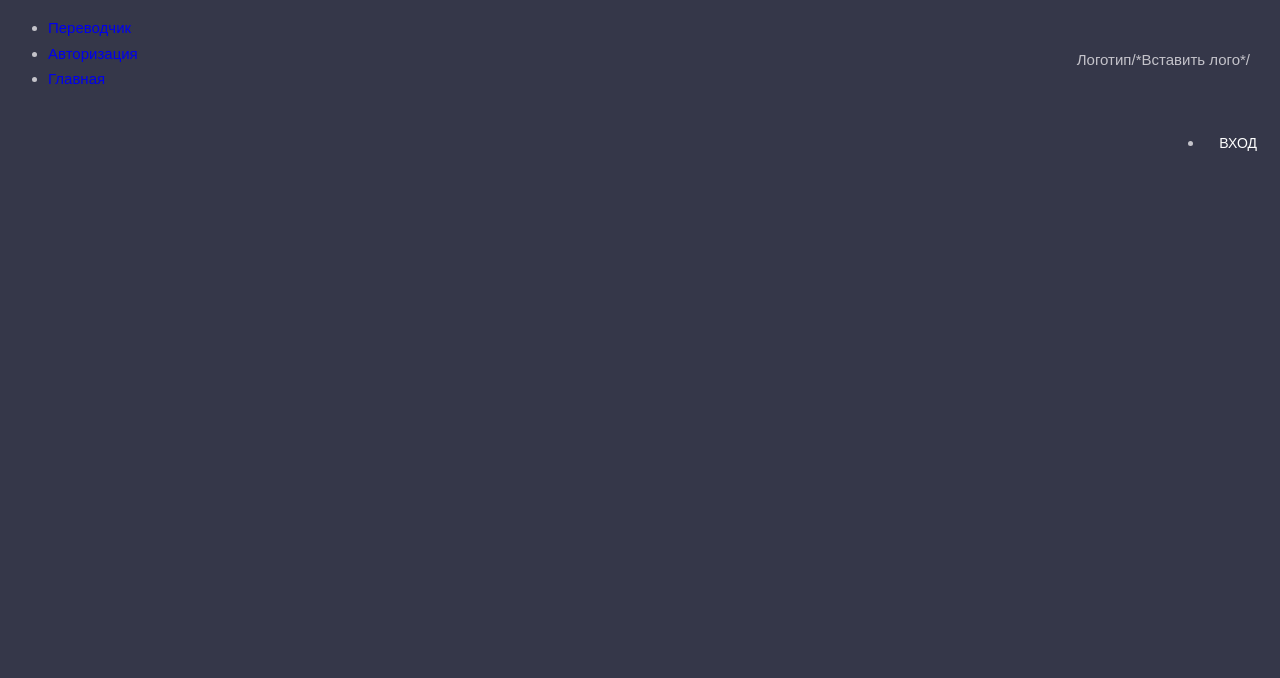
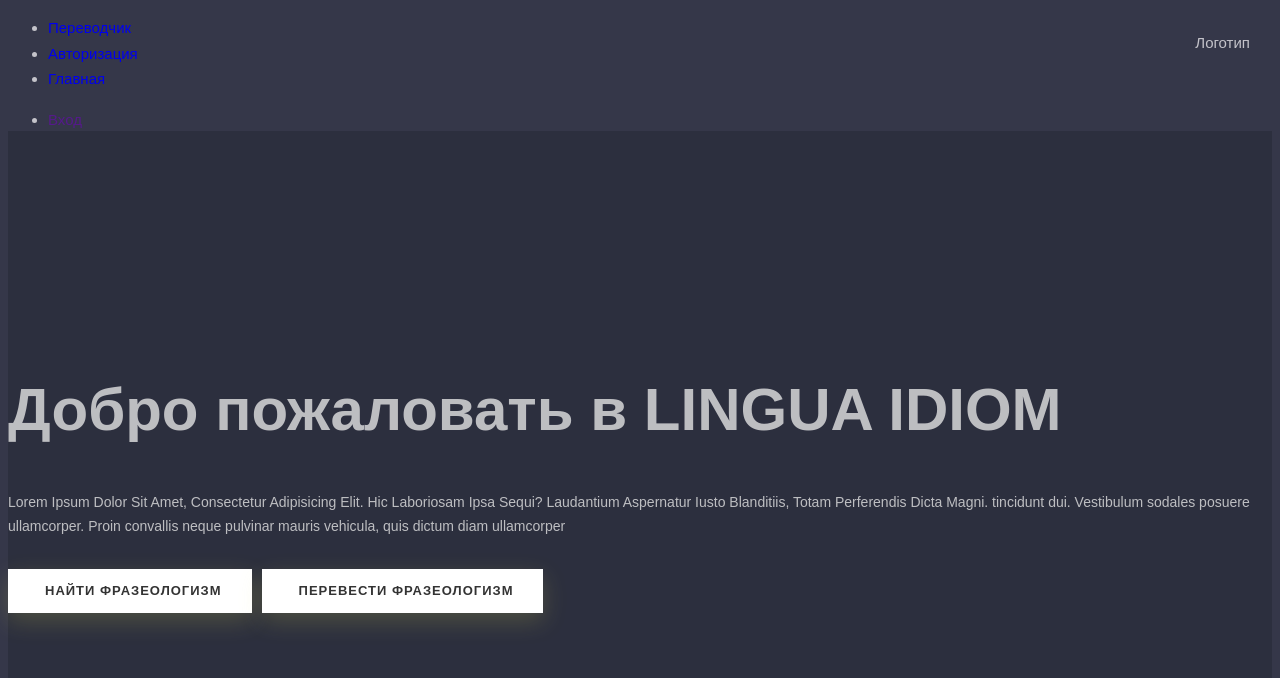
Before and after one commit to DoctorLivchic/is_audio_idioms_front, a React (Create React App) app: page /main_page/Main_page in a window 1280 px wide. Shown: the top 678 px of the page. Built offline with nearby package versions, Linux system fonts and the light colour scheme.

Commit message:
Доработка главной формы

```diff
--- a/src/Main.css
+++ b/src/Main.css
@@ -460,7 +460,7 @@ h6 span{
 	margin:0;
 }
 .header .nav li a {
-	color: #d5d5d5;
+	color: #ffffff;
     font-size: 14px;
     font-weight: 500;
     text-transform: uppercase;
@@ -542,3 +542,65 @@ a,button{
 	box-shadow:none;
 	text-decoration:none;
 }
+
+
+
+
+.slider{
+	position:relative;
+  top:-990%;
+}
+.slider:before{
+	position:absolute;
+	left:0%;
+	top:-90%;
+	content:"";
+	height:350%;
+	width:100%;
+	background:rgba(23, 25, 36, 0.711);
+	opacity:0.4;
+}
+.slider{
+	height:140%;
+	background-size:cover;
+	background-position:center;
+}
+.slider .text {
+	margin-top: 227px;
+}
+.slider h1 {
+	color: #fff;
+	font-size: 60px;
+	font-weight: 600;
+	margin: 0 0 30px;
+}
+.slider p{
+	color:#fff;
+}
+.slider .button{
+	margin-top:30px;
+}
+.slider .button .btn{
+	margin-right:10px;
+	background:#fff;
+	color:#333;
+	border-radius:0px;
+}
+.slider .button .btn:last-child{
+	margin-right:0px;
+}
+.slider .button .btn i{
+	margin-right:7px;
+}
+.slider .button .btn:hover{
+	color:#fff;
+	background:#102770;
+}
+.slider .button .primary{
+	background:#102770;
+	color:#fff;
+}
+.slider .button .primary:hover{
+	color:rgb(34, 34, 34);
+	background:#fff;
+}
--- a/src/main_page/Main_page.js
+++ b/src/main_page/Main_page.js
@@ -3,14 +3,14 @@ import React from "react";
 class Main_page extends React.Component{
     render(){
         return(
-                <div className="header" id="header">
+                <div className="main_page" id="main_page">
                     <div className="header-inne">
                         <div className="container">
                             <div className="row">
                                 <div className="col">
                                     <div className="logo">
                                         <a>Логотип</a>
-                                        /*Вставить лого*/
+
                                     </div>
                                 </div>
                                 <div className="button bar">
@@ -31,11 +31,27 @@ class Main_page extends React.Component{
                         </div>
                     </div>
 
+    <div className="slider" id="slider">
+			<div class="container">
+				<div class="row">
+					<div class="col-md-7 col-sm-12 col-xs-12">
+						<div class="text">
+							<h1>Добро пожаловать в LINGUA IDIOM</h1>
+							<p>Lorem Ipsum Dolor Sit Amet, Consectetur Adipisicing Elit. Hic Laboriosam Ipsa Sequi? Laudantium Aspernatur Iusto Blanditiis, Totam Perferendis Dicta Magni. tincidunt dui. Vestibulum sodales posuere ullamcorper. Proin convallis neque pulvinar mauris vehicula, quis dictum diam ullamcorper</p>
+							<div class="button">
+								<a href="#" class="btn mt-4 "><i class="fa fa-briefcase"></i>Найти фразеологизм</a>
+								<a href="#" class="btn"><i class="fa fa-phone"></i>Перевести фразеологизм</a>
+							</div>
+						</div>
+					</div>
+				</div>
+			</div>
+		</div>
 
 
-                </div>
 
 
+        </div>
         )
     }
 }
```
